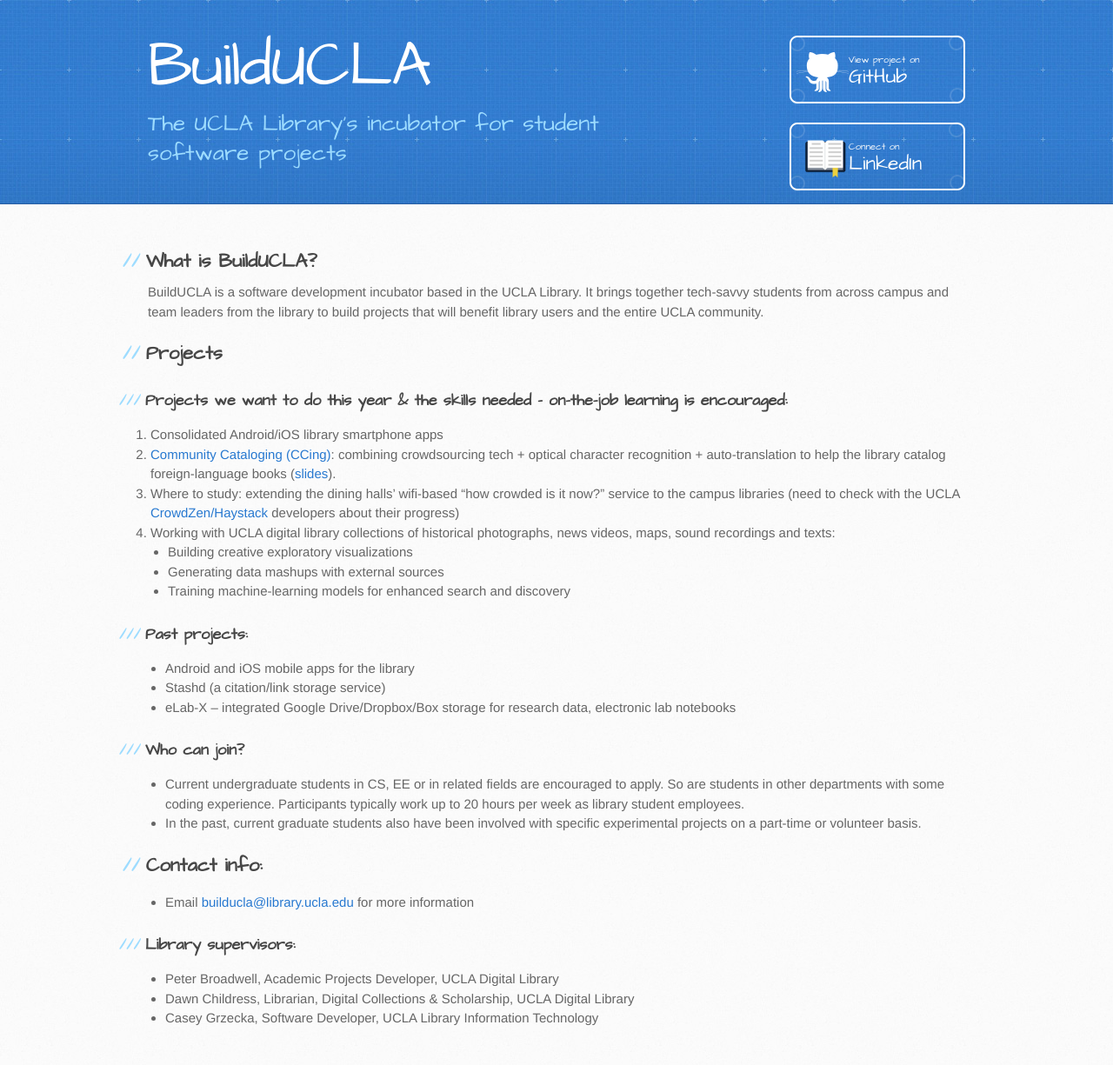
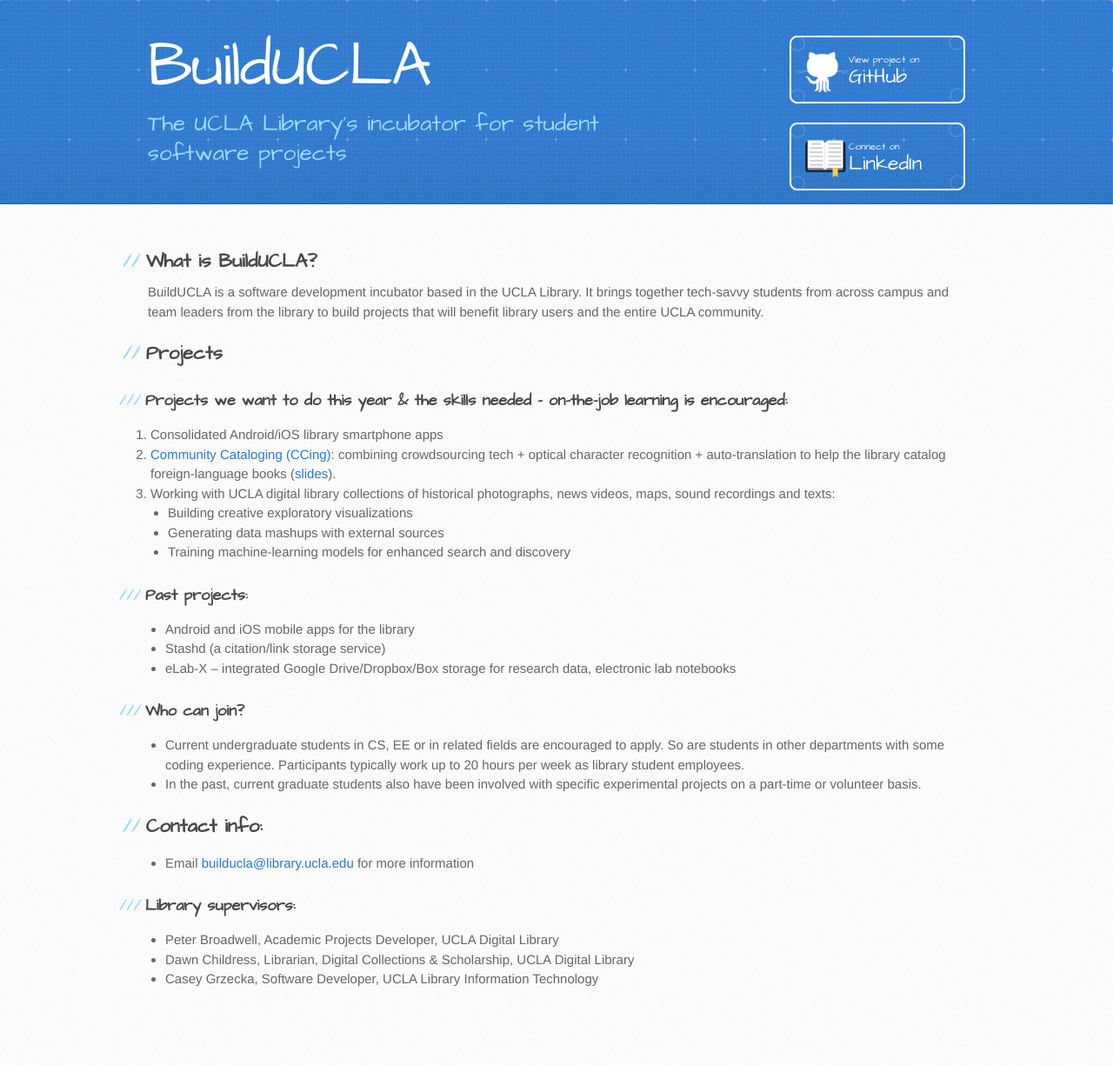
Before and after one commit to UCLALibrary/BuildUCLA, a Jekyll site: the page built from docs/index.md, in a window 1280 px wide. Shown: the whole page at 87% size. Built offline with Jekyll 4.4.1, drawn with Linux system fonts in a browser that asks for light colours; after the commit the page ends 1180 px from its top, so only the background shows below that.

Commit message:
Update index.md

```diff
--- a/docs/index.md
+++ b/docs/index.md
@@ -13,7 +13,6 @@ BuildUCLA is a software development incubator based in the UCLA Library. It brin
 
 1. Consolidated Android/iOS library smartphone apps
 1. <a href="http://ec2-54-173-153-28.compute-1.amazonaws.com:8000/#/">Community Cataloging (CCing)</a>: combining crowdsourcing tech + optical character recognition + auto-translation to help the library catalog foreign-language books (<a href="https://docs.google.com/presentation/d/1pGWDBy5ff5xHdb0Ys462BXRf0IjP2zNrlt4sBfYiAvw/edit?usp=sharing">slides</a>).
-1. Where to study: extending the dining halls’ wifi-based “how crowded is it now?” service to the campus libraries (need to check with the UCLA <a href="https://dataluminosity.github.io/portfolio/crowdzen/">CrowdZen/Haystack</a> developers about their progress)
 1. Working with UCLA digital library collections of historical photographs, news videos, maps, sound recordings and texts:
     * Building creative exploratory visualizations
     * Generating data mashups with external sources
```
